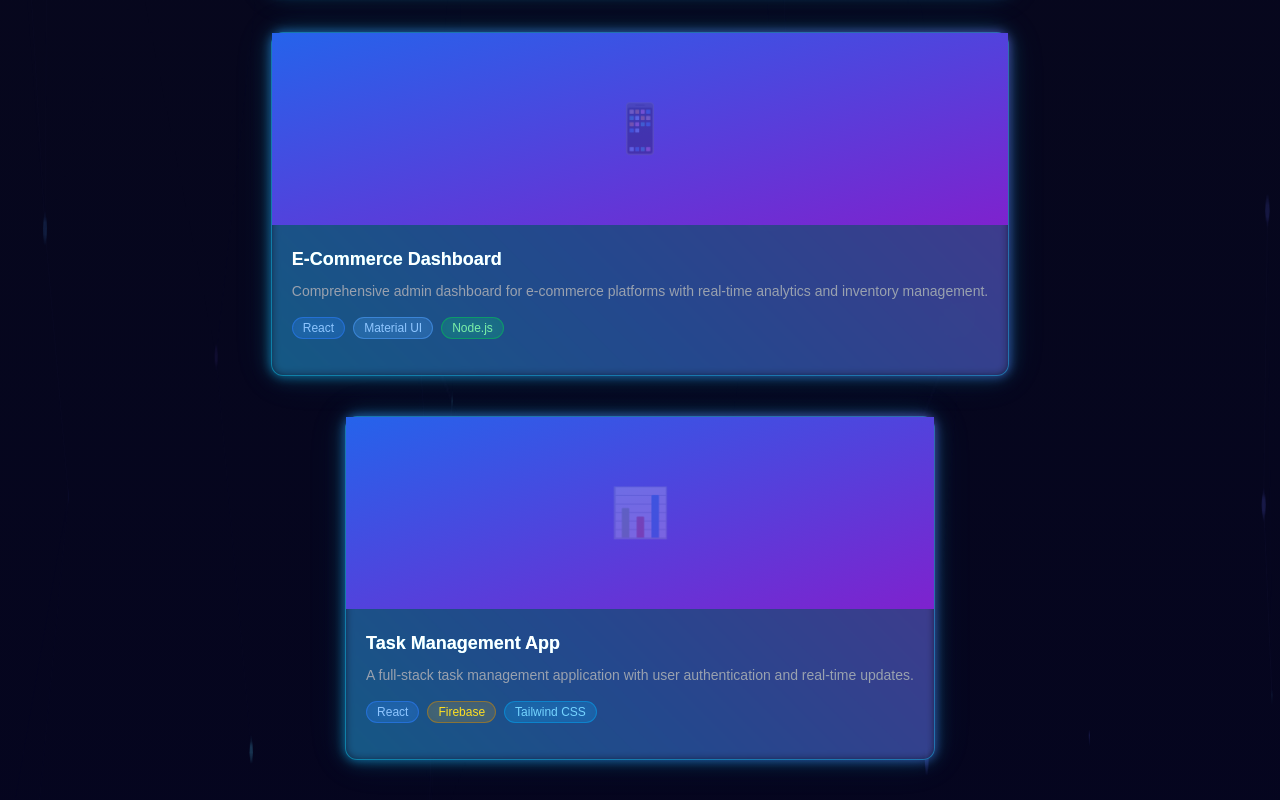
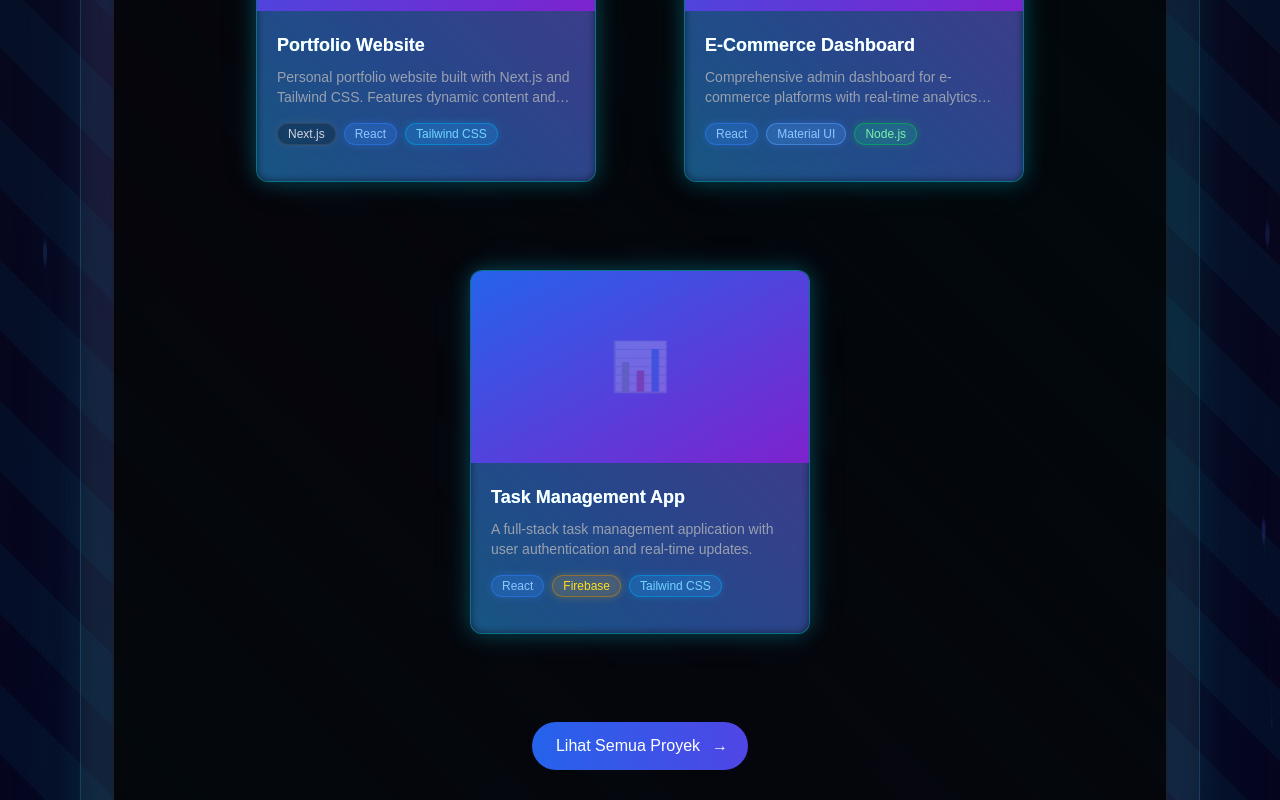
Before and after one commit to MakarimZufar/my_portofolio, a Next.js app: page / in a window 1280 px wide. Shown: the part 3680-4480 px from the top of the page. Built offline with nearby package versions, Linux system fonts and the light colour scheme.

Commit message:
fix: featurd project

```diff
--- a/src/app/globals.css
+++ b/src/app/globals.css
@@ -24,3 +24,19 @@ body {
   color: var(--foreground);
   font-family: Arial, Helvetica, sans-serif;
 }
+
+:root {
+  /* RGB values for tailwind colors - needed for box-shadow in TechBadge */
+  --blue-500-rgb: 59, 130, 246;
+  --sky-500-rgb: 14, 165, 233;
+  --gray-500-rgb: 107, 114, 128;
+  --gray-600-rgb: 75, 85, 99;
+  --yellow-500-rgb: 234, 179, 8;
+  --yellow-600-rgb: 202, 138, 4;
+  --green-500-rgb: 34, 197, 94;
+  --green-600-rgb: 22, 163, 74;
+  --purple-500-rgb: 168, 85, 247;
+  --indigo-500-rgb: 99, 102, 241;
+  --orange-400-rgb: 251, 146, 60;
+  --orange-500-rgb: 249, 115, 22;
+}
--- a/src/app/page.js
+++ b/src/app/page.js
@@ -33,7 +33,7 @@ export default function HomePage() {
     }, []);
 
     return (
-        <main className="text-white overflow-x-hidden bg-gradient-to-b from-[#050515] via-[#0a0a1a] to-[#05051F] min-h-screen relative">
+        <main className="text-white overflow-x-hidden overflow-y-hidden bg-gradient-to-b from-[#050515] via-[#0a0a1a] to-[#05051F] min-h-screen relative">
             {/* Background interaktif dengan partikel */}
             <InteractiveBackground />
 
--- a/src/components/FeaturedProjects/FeaturedProjects.module.css
+++ b/src/components/FeaturedProjects/FeaturedProjects.module.css
@@ -1,55 +1,141 @@
+/* src/components/home/FeaturedProjects/FeaturedProjects.module.css */
 
-/* Container untuk card dan badge */
-.cardContainer {
+.container {
+  padding: 3rem 2rem;
+  border-radius: 1.5rem;
+  background: linear-gradient(145deg, rgba(17, 24, 39, 0.8), rgba(15, 23, 42, 0.95));
+  backdrop-filter: blur(16px);
+  border: 1px solid rgba(56, 189, 248, 0.2);
+  box-shadow: 0 0 30px rgba(0, 0, 0, 0.3), 0 0 80px rgba(6, 182, 212, 0.1);
+  width: 100%;
+  max-width: 90rem;
   position: relative;
-  width: 320px;
-  margin: 30px 15px;
-  display: flex;
-  flex-direction: column;
+  overflow: visible;
 }
 
-/* Badge wrapper sebagai elemen terpisah */
-.featuredBadgeWrapper {
+/* Add glow effect to the container border */
+.container::after {
+  content: '';
   position: absolute;
-  top: -30px;
-  right: -15px;
-  z-index: 20;
-  width: auto;
-  height: auto;
-  pointer-events: none;
+  inset: -1px;
+  z-index: -2;
+  background: linear-gradient(
+    45deg,
+    rgba(56, 189, 248, 0.5),
+    rgba(139, 92, 246, 0.5),
+    rgba(6, 182, 212, 0.5),
+    rgba(37, 99, 235, 0.5)
+  );
+  filter: blur(15px);
+  border-radius: 1.5rem;
+  opacity: 0.3;
+  animation: borderGlow 8s ease infinite;
 }
 
-/* Style badge baru */
-.featuredBadgeNew {
-  background: linear-gradient(45deg, #06b6d4, #8b5cf6);
-  color: white;
-  font-size: 0.75rem;
-  font-weight: bold;
-  padding: 0.4rem 0.9rem;
-  border-radius: 9999px;
-  box-shadow: 0 4px 10px rgba(0, 0, 0, 0.3), 0 0 15px rgba(6, 182, 212, 0.5);
-  transform: rotate(5deg);
-  border: 1px solid rgba(255, 255, 255, 0.3);
-  text-transform: uppercase;
-  letter-spacing: 0.5px;
-  white-space: nowrap;
-  display: inline-block;
+@keyframes borderGlow {
+  0%, 100% {
+    opacity: 0.2;
+  }
+  50% {
+    opacity: 0.5;
+  }
 }
 
-/* Card style seperti sebelumnya tetapi tanpa properties untuk badge */
+.container::before {
+  content: '';
+  position: absolute;
+  top: -50%;
+  left: -50%;
+  width: 200%;
+  height: 200%;
+  background:
+    repeating-linear-gradient(
+      transparent,
+      transparent 50px,
+      rgba(6, 182, 212, 0.05) 50px,
+      rgba(6, 182, 212, 0.05) 100px
+    );
+  transform: rotate(45deg);
+  z-index: -1;
+}
+
+.innerContainer {
+  max-width: 80rem;
+  margin-left: auto;
+  margin-right: auto;
+  background-color: rgba(0, 0, 0, 0.8);
+  border-radius: 1.5rem;
+  box-shadow: 0 25px 50px -12px rgba(0, 0, 0, 0.25);
+  border: 1px solid rgba(255, 255, 255, 0.1);
+  padding: 2rem;
+  overflow: visible;
+}
+
+@media (min-width: 640px) {
+  .innerContainer {
+    padding: 3.5rem;
+  }
+}
+
+.sectionTitle {
+  font-size: 2rem;
+  font-weight: 800;
+  background-image: linear-gradient(45deg, #22d3ee, #3b82f6, #a855f7, #3b82f6);
+  background-size: 200% auto;
+  background-clip: text;
+  -webkit-background-clip: text;
+  color: transparent;
+  animation: textShine 5s linear infinite;
+  margin-bottom: 1rem;
+}
+
+@keyframes textShine {
+  to { background-position: 200% center; }
+}
+
+.projectGrid {
+  display: flex;
+  flex-wrap: wrap;
+  justify-content: center;
+  padding: 2rem;
+  gap: 3rem;
+  perspective: 1000px;
+}
+
+@media (min-width: 768px) {
+  .projectGrid {
+    display: flex;
+    flex-wrap: wrap;
+    justify-content: center;
+    gap: 3rem;
+  }
+}
+
+@media (min-width: 1024px) {
+  .projectGrid {
+    gap: 4rem;
+  }
+}
+
 .card {
-  width: 100%;
-  height: 100%;
+  min-width: 280px;
+  width: 20rem;
+  max-width: 340px;
+  flex-shrink: 0;
   background-color: rgba(20, 20, 40, 0.7);
   backdrop-filter: blur(16px);
   border-radius: 0.75rem;
+  overflow: hidden;
+  /* Improved shadow and border for glossy effect */
   box-shadow: 0 0 20px rgba(6, 182, 212, 0.3), 0 0 40px rgba(6, 182, 212, 0.1);
   border: 1px solid rgba(6, 182, 212, 0.6);
   transition: all 0.5s ease;
+  position: relative;
   transform-style: preserve-3d;
+  margin: 1.5rem;
 }
 
-/* Glow effect untuk card */
+/* Add glowing frame effect */
 .card::before {
   content: '';
   position: absolute;
@@ -67,6 +153,12 @@
   0% { background-position: 0% 50%; }
   50% { background-position: 100% 50%; }
   100% { background-position: 0% 50%; }
+}
+
+@media (min-width: 768px) {
+  .card {
+    width: auto;
+  }
 }
 
 .card:hover {
@@ -96,8 +188,6 @@
   50% { opacity: 1; }
   100% { opacity: 0; }
 }
-
-/* Style lain di bawah ini sama seperti sebelumnya */
 
 .cardBackground {
   position: absolute;
@@ -160,3 +250,72 @@
 .detailButton:hover::before {
   left: 100%;
 }
+
+.viewAllButton {
+  padding: 0.75rem 1.5rem;
+  background: linear-gradient(90deg, #2563eb, #4f46e5);
+  color: white;
+  border-radius: 9999px;
+  display: inline-flex;
+  align-items: center;
+  gap: 0.5rem;
+  transition: all 0.3s;
+  transform: scale(1);
+  position: relative;
+  overflow: hidden;
+}
+
+.viewAllButton::before {
+  content: "";
+  position: absolute;
+  top: 0;
+  left: -100%;
+  width: 100%;
+  height: 100%;
+  background: linear-gradient(
+    90deg,
+    transparent,
+    rgba(255, 255, 255, 0.3),
+    transparent
+  );
+  transition: 0.5s;
+}
+
+.viewAllButton:hover {
+  background: linear-gradient(90deg, #1d4ed8, #4338ca);
+  transform: scale(1.05);
+  box-shadow: 0 10px 20px -10px rgba(79, 70, 229, 0.6);
+}
+
+.viewAllButton:hover::before {
+  left: 100%;
+}
+
+.featuredBadge {
+  position: absolute;
+  top: -20px;
+  right: -20px;
+  background: linear-gradient(45deg, #06b6d4, #8b5cf6);
+  color: white;
+  font-size: 0.75rem;
+  font-weight: bold;
+  padding: 0.4rem 0.9rem;
+  border-radius: 9999px;
+  box-shadow: 0 4px 10px rgba(0, 0, 0, 0.3), 0 0 15px rgba(6, 182, 212, 0.5);
+  z-index: 10;
+  transform: rotate(5deg);
+  border: 1px solid rgba(255, 255, 255, 0.3);
+  text-transform: uppercase;
+  letter-spacing: 0.5px;
+  white-space: nowrap;
+}
+
+/* Hide scrollbar */
+.projectGrid {
+  scrollbar-width: none; /* Firefox */
+  -ms-overflow-style: none; /* IE and Edge */
+}
+
+.projectGrid::-webkit-scrollbar {
+  display: none; /* Chrome, Safari, Opera */
+}
```
